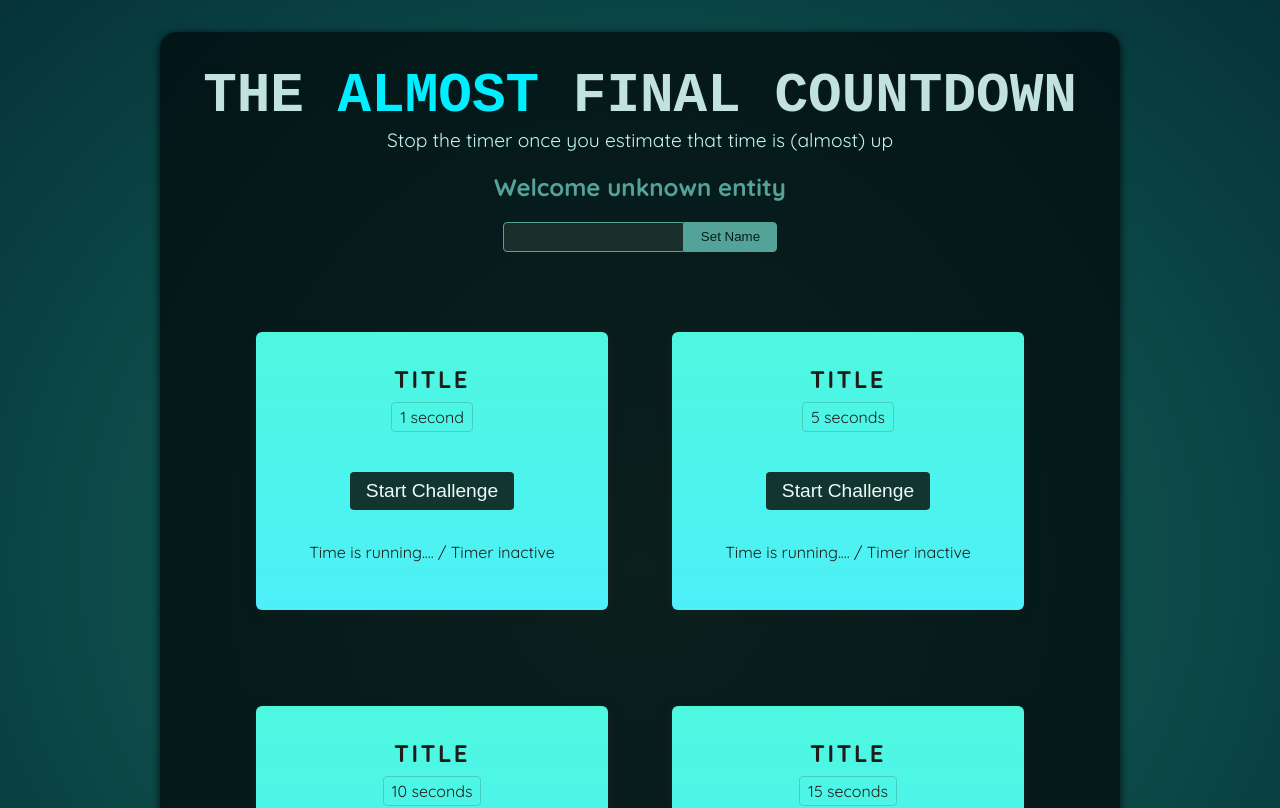
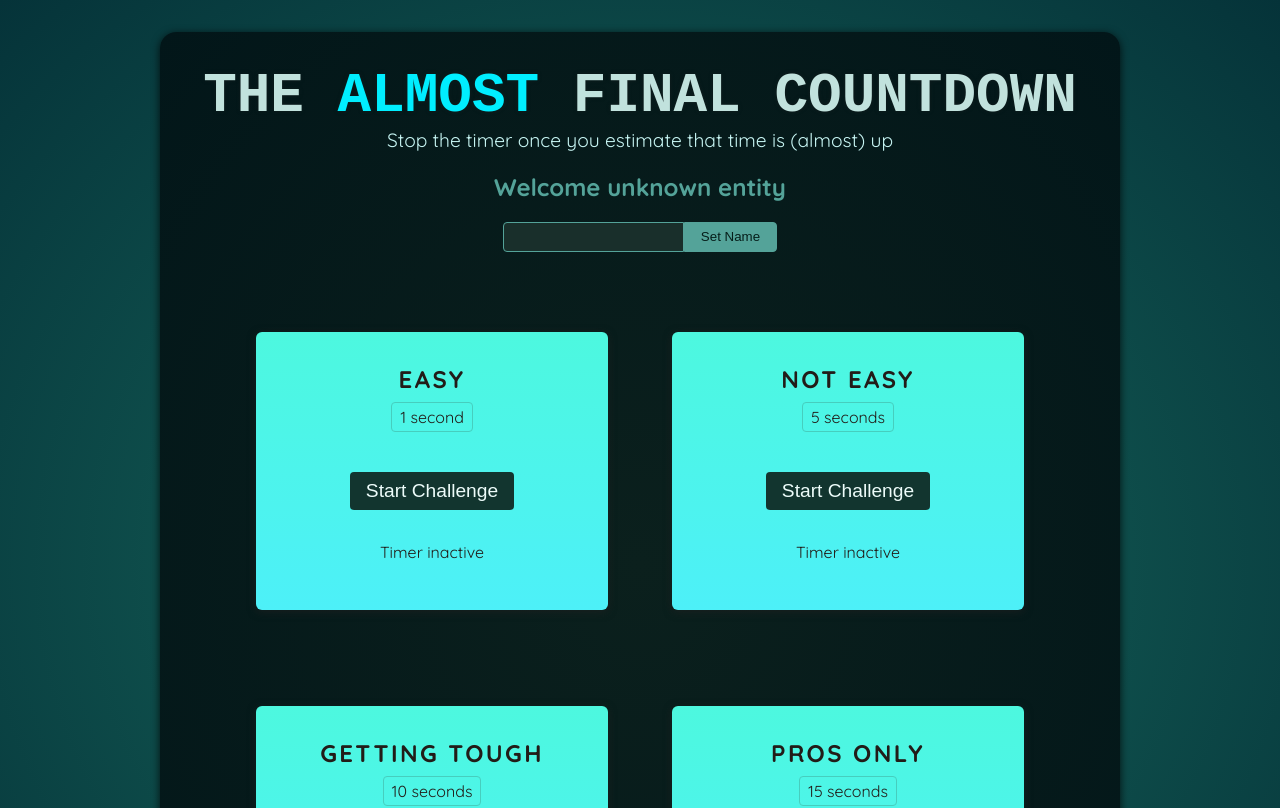
Before and after one commit to Mr-Luka/refs-and-portals, a React (Vite) app: page / in a window 1280 px wide. Shown: the top 808 px of the page. Built offline with nearby package versions, Linux system fonts and the light colour scheme; a web font is replaced by a local one.

Commit message:
setting timers and managing state

```diff
--- a/src/components/TimerChallenge.jsx
+++ b/src/components/TimerChallenge.jsx
@@ -1,21 +1,30 @@
-
+import {useState} from 'react';
 
 export default function TimerChallenge({title, targetTime}){
+    const [timerStarted, setTimerStarted] = useState(false)
+    const [timerExpired, setTimerExpired] = useState(false);
 
+    function handleStart(){
+        setTimeout(()=> {
+            setTimerExpired(true);
+        }, targetTime * 1000);
 
+        setTimerStarted(true);
+    }
     return (
         <section className="challenge">
-            <h2>title</h2>
+            <h2>{title}</h2>
+            {timerExpired && <p>You lost!</p>}
             <p className="challenge-time">
                 {targetTime} second{targetTime > 1 ? 's' : ''}
             </p>
             <p>
-                <button>
-                    Start Challenge
+                <button onClick={handleStart}>
+                    {timerStarted ? 'Stop' : 'Start'} Challenge
                 </button>
             </p>
-            <p className=''>
-                Time is running.... / Timer inactive
+            <p className={timerStarted ? 'active' : undefined}>
+            {timerStarted ? 'Time is running...' : 'Timer inactive'}
             </p>
         </section>
     )
```
